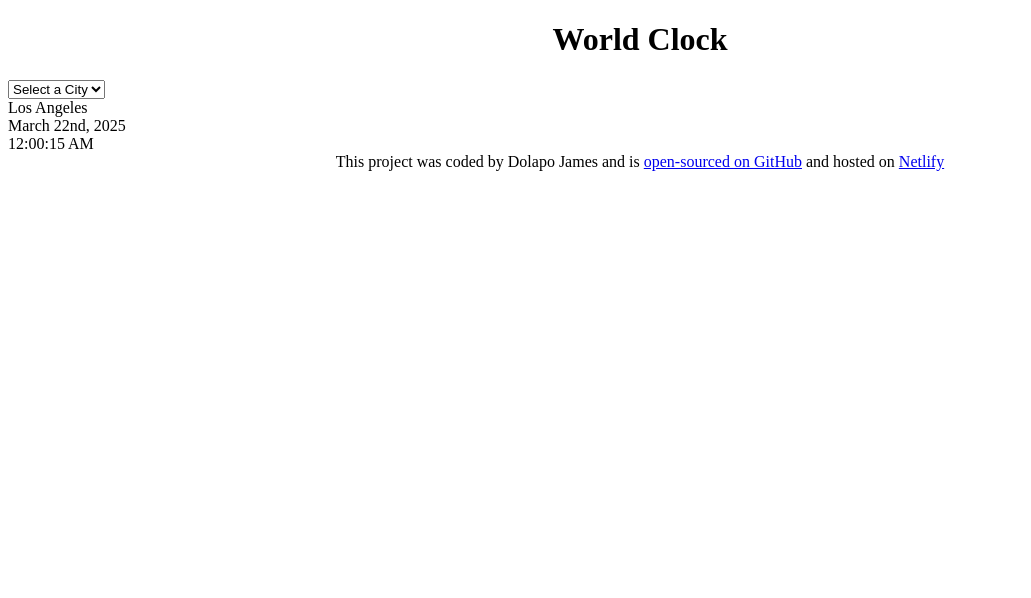
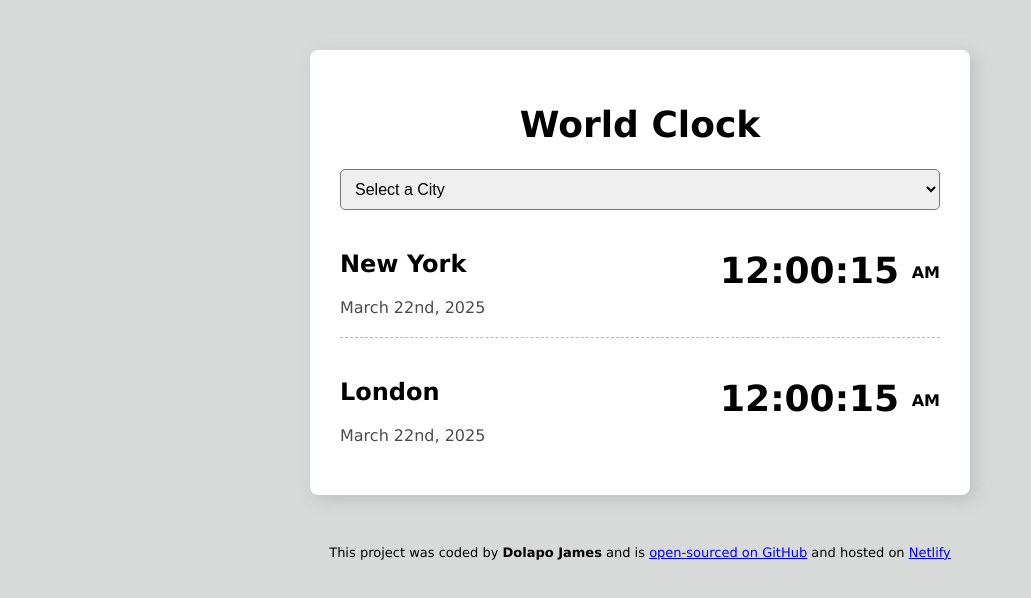
Before and after one commit to dolapojames/world-clock, a plain HTML site: page index.html in a window 1280 px wide. Shown: the whole page, without its empty margins (0-1031 px from the left). Drawn offline with Linux system fonts and the light colour scheme.

Commit message:
Added CSS styling

```diff
--- a/index.html
+++ b/index.html
@@ -15,14 +15,25 @@
         <option value="">New York</option>
         <option value="">Auckland</option>
       </select>
+
+      <div class="city">
+        <div>
+          <h2>New York</h2>
+          <div class="date">March 22nd, 2025</div>
+        </div>
+        <div class="time">12:00:15 <small> AM </small></div>
+      </div>
+      <div class="city">
+        <div>
+          <h2>London</h2>
+          <div class="date">March 22nd, 2025</div>
+        </div>
+        <div class="time">12:00:15 <small> AM </small></div>
+      </div>
     </div>
 
-    <div class="city">Los Angeles</div>
-    <div class="date">March 22nd, 2025</div>
-    <div class="time">12:00:15 AM</div>
-
     <footer>
-      This project was coded by Dolapo James and is
+      This project was coded by <strong>Dolapo James</strong> and is
       <a href="https://github.com/dolapojames/world-clock" target="_blank"
         >open-sourced on GitHub</a
       >
--- a/src/style.css
+++ b/src/style.css
@@ -1,10 +1,56 @@
 body {
-  background-color: white;
+  background-color: rgb(216, 218, 218);
+  font-family: Verdana, Geneva, Tahoma, sans-serif;
 }
 
 h1 {
   text-align: center;
+  font-size: 36px;
+}
+h2 {
+}
+
+select {
+  display: block;
+  width: 100%;
+  border-radius: 5px;
+  padding: 10px;
+  font-size: 16px;
 }
 footer {
   text-align: center;
+  margin-top: 20px;
+  font-size: small;
 }
+.container {
+  margin: 50px auto;
+  background-color: white;
+  border-radius: 8px;
+  max-width: 600px;
+  padding: 30px;
+  box-shadow: 5px 5px 15px rgb(185, 185, 185, 0.8);
+}
+.city {
+  display: flex;
+  justify-content: space-between;
+  border-bottom: 1px dashed rgba(120, 120, 120, 0.5);
+  padding: 20px 0;
+}
+.city:last-child {
+  border: none;
+}
+
+.time {
+  margin-top: 20px;
+  font-size: 36px;
+  font-weight: bold;
+}
+.time small {
+  font-size: medium;
+  font-weight: bold;
+  line-height: 36px;
+  vertical-align: middle;
+}
+.date {
+  opacity: 0.7;
+}
```
